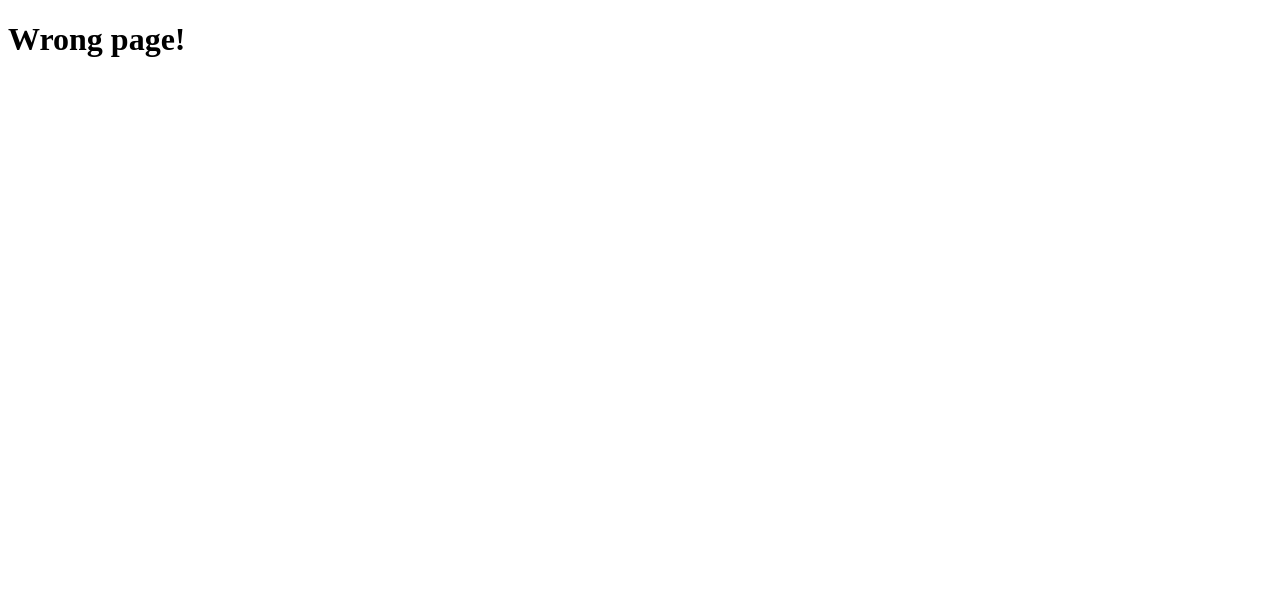
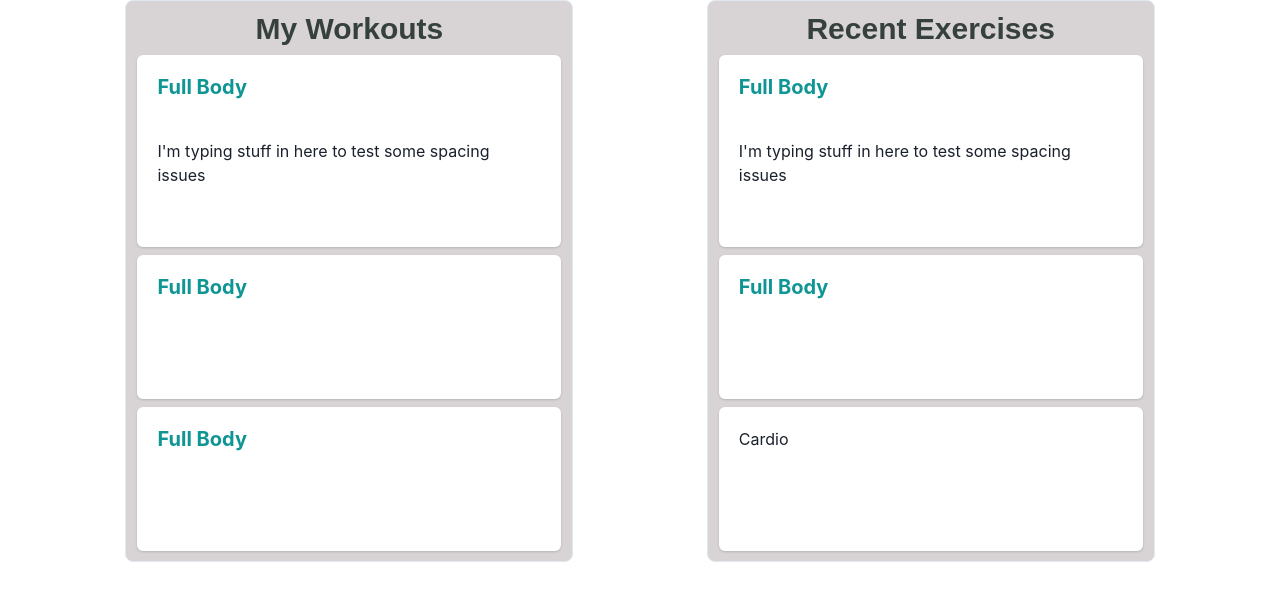
Before and after one commit to s0m3y3/lymb, a React (Vite) app in the folder client/: page /dashboard in a window 1280 px wide. Before the commit this address had no page. Shown: the top 600 px of the page. Built offline with nearby package versions, Linux system fonts and the light colour scheme.

Commit message:
Added a styled dashboard page as a framework to change dynamically

```diff
--- /dev/null
+++ b/client/src/components/cardTheme.js
@@ -0,0 +1,19 @@
+import { cardAnatomy } from "@chakra-ui/anatomy";
+import { createMultiStyleConfigHelpers } from "@chakra-ui/react";
+
+const { definePartsStyle, defineMultiStyleConfig } =
+  createMultiStyleConfigHelpers(cardAnatomy.keys);
+
+const baseStyle = definePartsStyle({
+  container: {
+    backgroundColor: "#f0f3f5", // Anti-Flash White
+    width: "95%",
+  },
+  header: {
+    color: "#0e9594", // Dark Cyan
+    as: "h3",
+    size: "md",
+  },
+});
+
+export const cardTheme = defineMultiStyleConfig({ baseStyle });
--- a/client/src/components/theme.js
+++ b/client/src/components/theme.js
@@ -1,6 +1,6 @@
 import { extendTheme } from "@chakra-ui/react";
-
-
+import { cardTheme } from './cardTheme';
+// All theme elements compiled for export
 const theme = extendTheme({
   // To use theme colors, Use these imports at the top of each page
   // import { theme } from './components/theme.js';
--- /dev/null
+++ b/client/src/pages/Dashboard.jsx
@@ -0,0 +1,89 @@
+import {
+  Card,
+  CardBody,
+  CardFooter,
+  CardHeader,
+  Heading,
+  Spacer,
+  VStack,
+  Wrap,
+} from "@chakra-ui/react";
+
+import theme from "../components/theme";
+
+const Dashboard = () => {
+  return (
+    <Wrap justify={"space-evenly"}>
+      <VStack
+        py="10px"
+        borderWidth="1px"
+        borderRadius="lg"
+        overflow="hidden"
+        minW="35%"
+        bg={theme.colors.timberwolf}
+      >
+        <Heading
+          as="h2"
+          size="lg"
+          color={theme.colors.outerSpace}
+          fontFamily={theme.fonts.heading}
+        >
+          My Workouts
+        </Heading>
+        <Card w="95%">
+          <CardHeader><Heading as='h3' size='md' color={theme.colors.darkCyan}>Full Body</Heading></CardHeader>
+          <CardBody>
+            I'm typing stuff in here to test some spacing issues
+          </CardBody>
+          <CardFooter></CardFooter>
+        </Card>
+        <Card w="95%">
+          <CardHeader><Heading as='h3' size='md' color={theme.colors.darkCyan}>Full Body</Heading></CardHeader>
+          <CardBody></CardBody>
+          <CardFooter></CardFooter>
+        </Card>
+        <Card w="95%">
+          <CardHeader><Heading as='h3' size='md' color={theme.colors.darkCyan}>Full Body</Heading></CardHeader>
+          <CardBody></CardBody>
+          <CardFooter></CardFooter>
+        </Card>
+      </VStack>
+      <VStack
+        py="10px"
+        borderWidth="1px"
+        borderRadius="lg"
+        overflow="hidden"
+        minW="35%"
+        bg={theme.colors.timberwolf}
+      >
+        <Heading
+          as="h2"
+          size="lg"
+          color={theme.colors.outerSpace}
+          fontFamily={theme.fonts.heading}
+        >
+          Recent Exercises
+        </Heading>
+        <Card w="95%">
+          <CardHeader><Heading as='h3' size='md' color={theme.colors.darkCyan}>Full Body</Heading></CardHeader>
+          <CardBody>
+            I'm typing stuff in here to test some spacing issues
+          </CardBody>
+          <CardFooter></CardFooter>
+        </Card>
+        <Card w="95%">
+          <CardHeader><Heading as='h3' size='md' color={theme.colors.darkCyan}>Full Body</Heading></CardHeader>
+          <CardBody></CardBody>
+          <CardFooter></CardFooter>
+        </Card>
+        <Card w="95%">
+          <CardHeader>Cardio</CardHeader>
+          <CardBody></CardBody>
+          <CardFooter></CardFooter>
+        </Card>
+      </VStack>
+    </Wrap>
+  );
+};
+
+export default Dashboard;
```
Also changed, not shown: client/src/main.jsx (+10 -5 lines).
